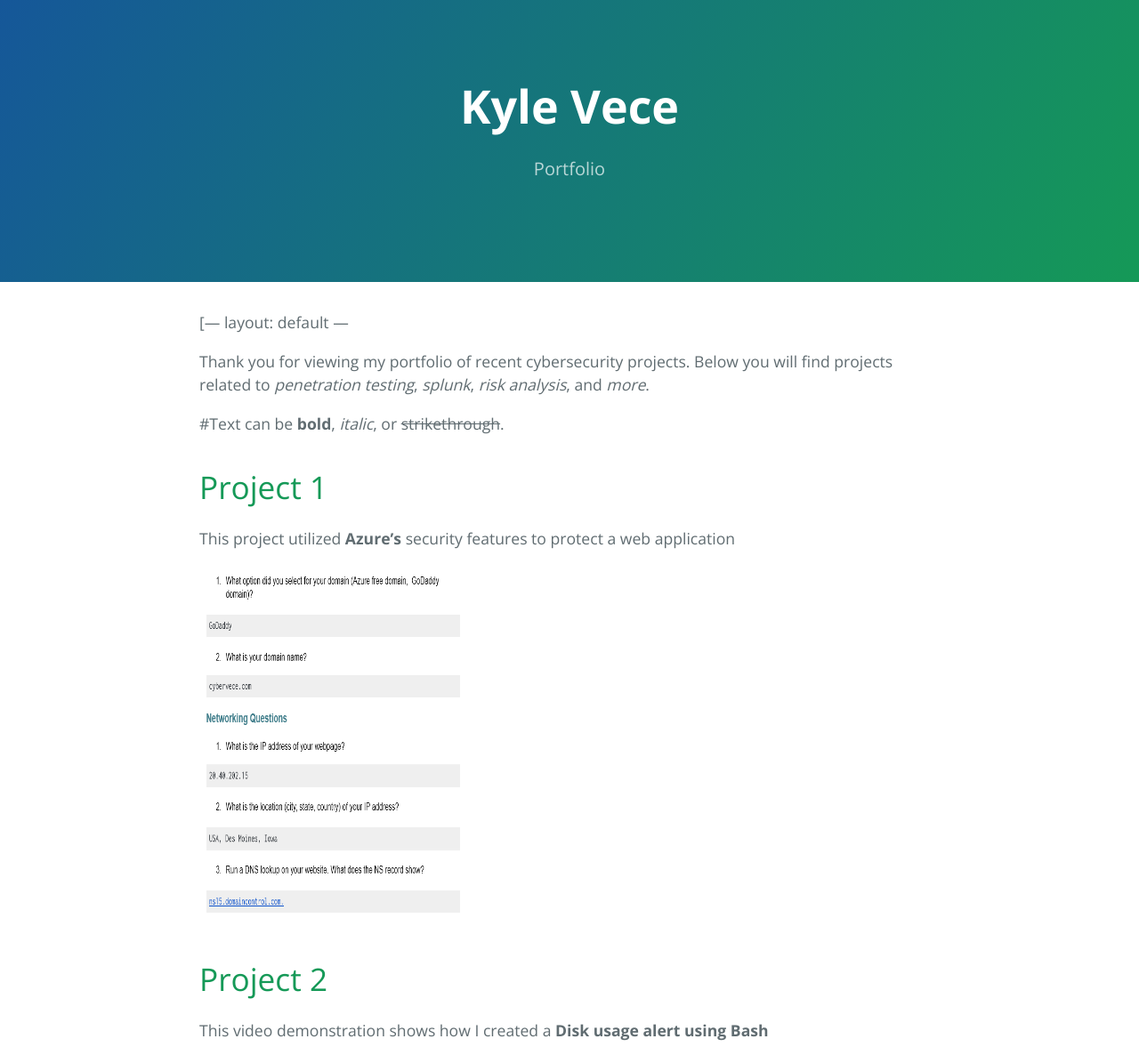
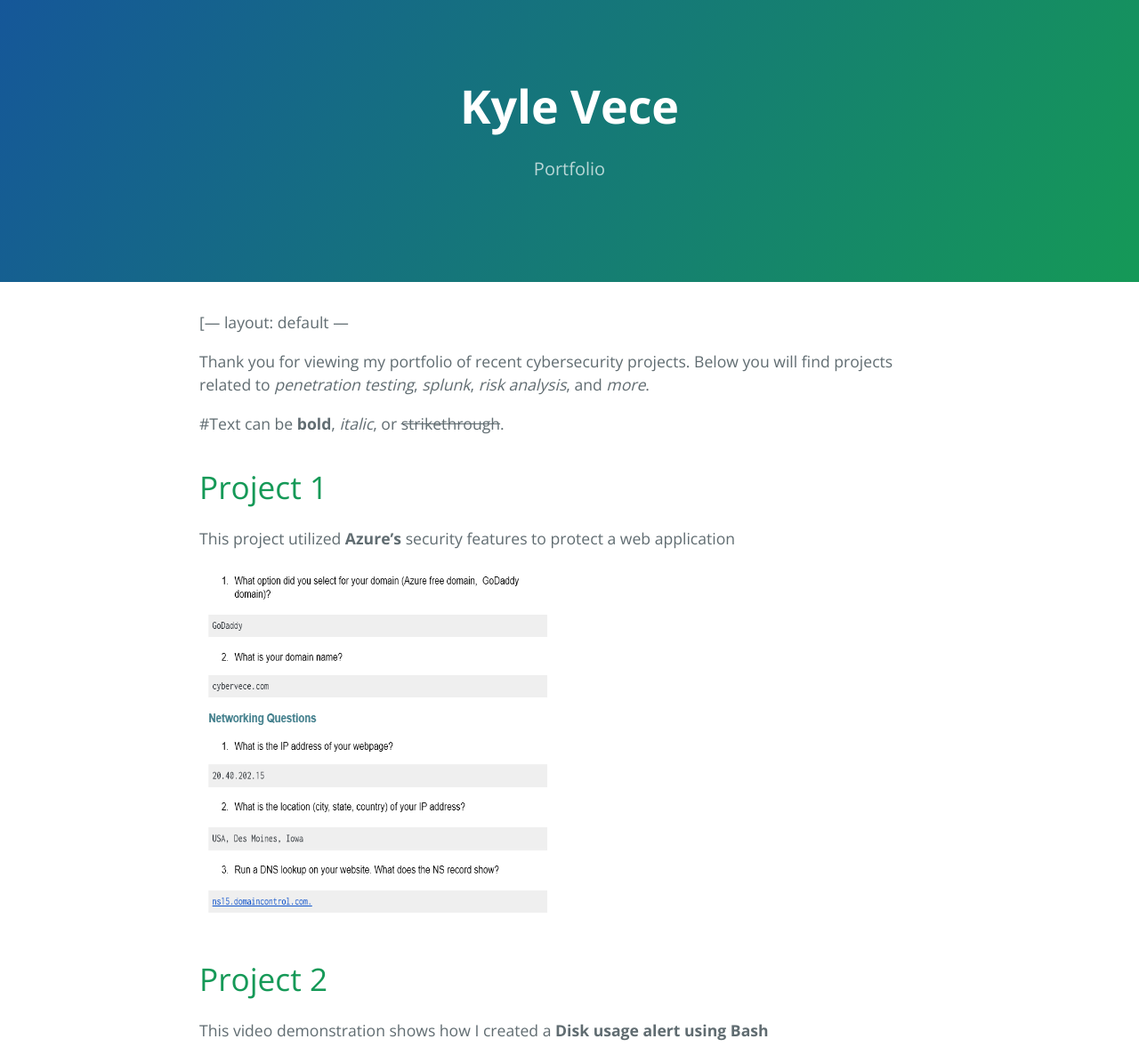
Before and after one commit to KyleV1/kylev1.github.io, a Jekyll site: the page built from index.md, in a window 1280 px wide. Shown: the top 1186 px of the page at 89% size. Built offline with Jekyll 4.4.1, drawn with Linux system fonts in a browser that asks for light colours; our own code applies the rules of GitHub Pages for plain Markdown files; grey boxes are pictures that could not be loaded.

Commit message:
Update index.md

```diff
--- a/index.md
+++ b/index.md
@@ -10,7 +10,7 @@ Thank you for viewing my portfolio of recent cybersecurity projects. Below you w
 
 This project utilized **Azure's** security features to protect a web application
 
- <img src="/Images/sc1.png" alt="image1" style="width:300px;height:400px;">
+ <img src="/Images/sc1.png" alt="image1" style="width:400px;height:400px;">
 
 
 # Project 2
```
